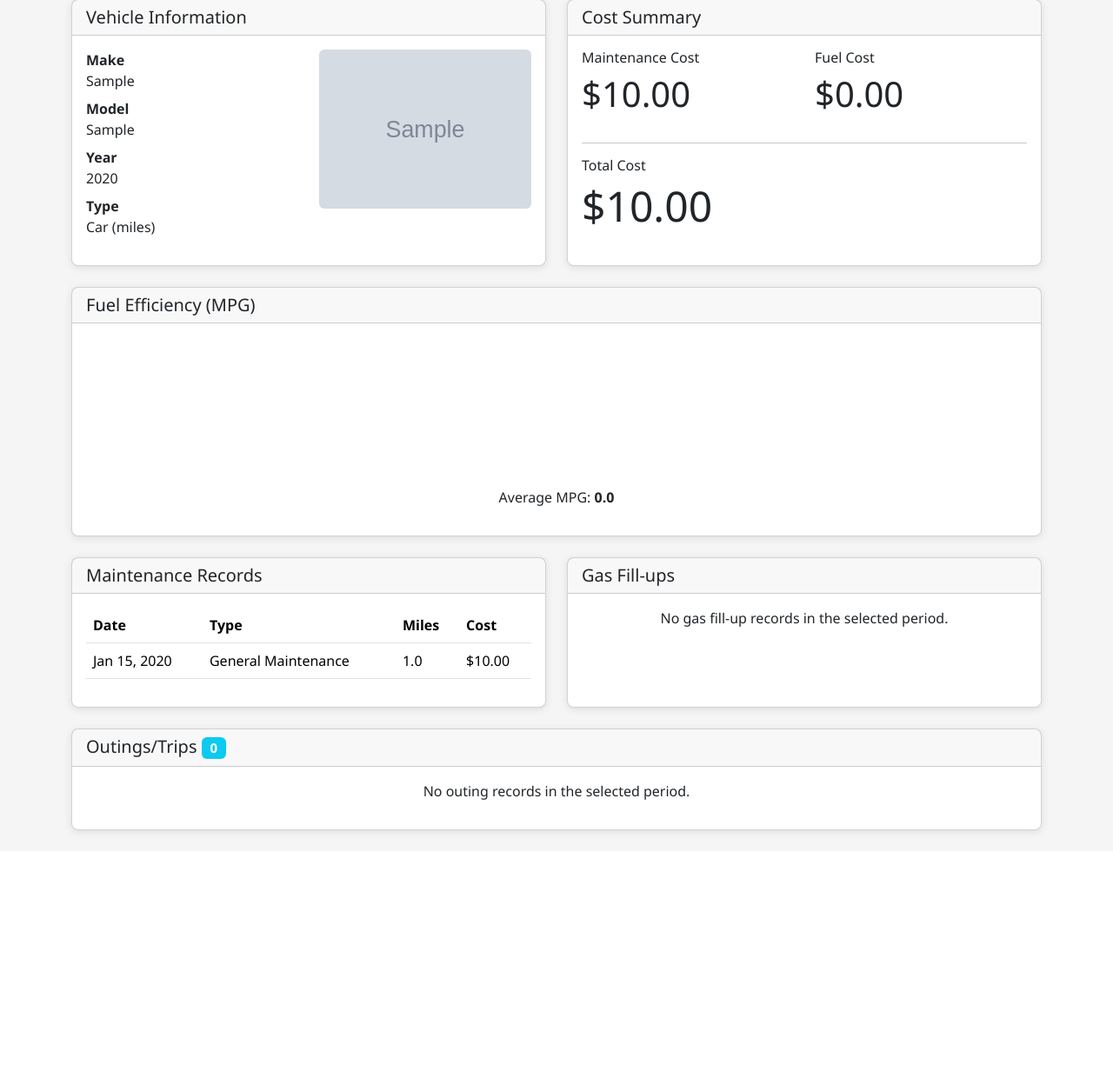
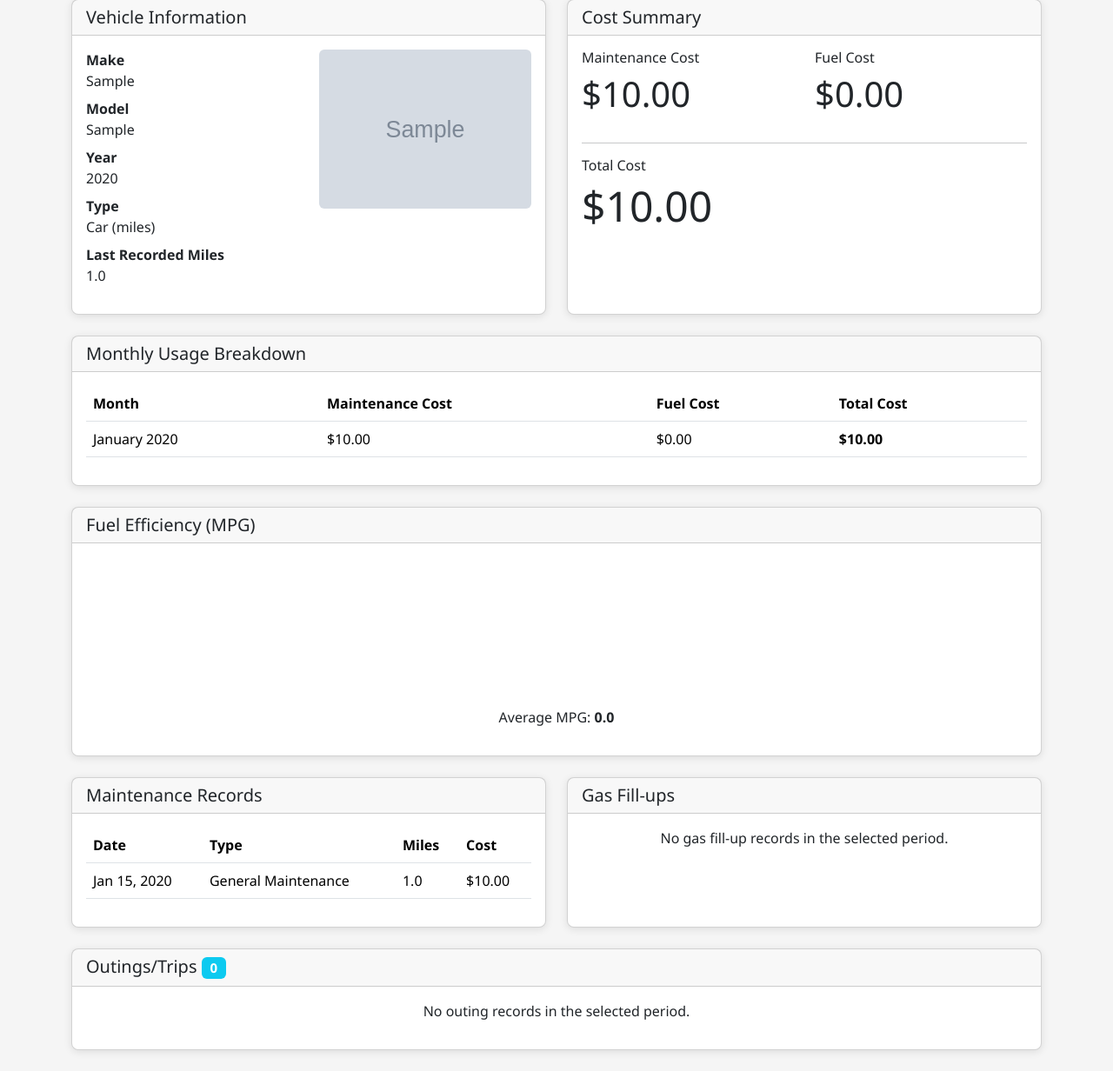
Before and after one commit to cloudflying87/triptrack, a Django app: page /reports/vehicle/1/ in a window 1280 px wide. Shown: the part 289-1521 px from the top of the page at 87% size. Before the commit the page ends 1252 px from the top, so only its background shows below. Run offline with Django 5.2, Linux system fonts and the light colour scheme; a user stored in the database is signed in; tables that the repository leaves empty hold one stand-in row (values such as "Sample post"); grey boxes marked "Sample" are stand-in pictures; data that the repository does not hold is empty; a map, chart or similar area stays blank; some libraries are stand-ins or nearby versions.

Commit message:
Updated sorting. and added hours and miles from last reading

```diff
--- a/tracker/templates/tracker/vehicle_report.html
+++ b/tracker/templates/tracker/vehicle_report.html
@@ -53,6 +53,15 @@
 
                             <dt>Type</dt>
                             <dd>{{ vehicle.get_type_display }}</dd>
+
+                            <dt>Last Recorded {{ reading_label }}</dt>
+                            <dd>
+                                {% if last_reading %}
+                                    {{ last_reading }}
+                                {% else %}
+                                    No data
+                                {% endif %}
+                            </dd>
                         </dl>
                     </div>
                     <div class="col-md-6">
@@ -102,6 +111,62 @@
         </div>
     </div>
 </div>
+
+{% if monthly_stats %}
+<div class="row mb-4">
+    <div class="col-12">
+        <div class="card">
+            <div class="card-header">
+                <h5 class="mb-0">Monthly Usage Breakdown</h5>
+            </div>
+            <div class="card-body">
+                <div class="table-responsive">
+                    <table class="table table-hover">
+                        <thead>
+                            <tr>
+                                <th>Month</th>
+                                <th>Maintenance Cost</th>
+                                <th>Fuel Cost</th>
+                                <th>Total Cost</th>
+                            </tr>
+                        </thead>
+                        <tbody>
+                            {% for stat in monthly_stats %}
+                                <tr>
+                                    <td>{{ stat.month|date:"F Y" }}</td>
+                                    <td>
+                                        {% if stat.maintenance_cost %}
+                                            ${{ stat.maintenance_cost|floatformat:2 }}
+                                        {% else %}
+                                            $0.00
+                                        {% endif %}
+                                    </td>
+                                    <td>
+                                        {% if stat.gas_cost %}
+                                            ${{ stat.gas_cost|floatformat:2 }}
+                                        {% else %}
+                                            $0.00
+                                        {% endif %}
+                                    </td>
+                                    <td>
+                                        <strong>
+                                            {% if stat.total_cost %}
+                                                ${{ stat.total_cost|floatformat:2 }}
+                                            {% else %}
+                                                $0.00
+                                            {% endif %}
+                                        </strong>
+                                    </td>
+                                </tr>
+                            {% endfor %}
+                        </tbody>
+                    </table>
+                </div>
+            </div>
+        </div>
+    </div>
+</div>
+{% endif %}
 
 {% if vehicle.type == 'car' and mpg_data %}
 <div class="row mb-4">
@@ -190,15 +255,21 @@
                             <thead>
                                 <tr>
                                     <th>Date</th>
+                                    {% if vehicle.type == 'car' %}
                                         <th>Gallons</th>
                                         <th>Cost</th>
                                         <th>MPG</th>
+                                    {% else %}
+                                        <th>Hours</th>
+                                        <th>Cost</th>
+                                    {% endif %}
                                 </tr>
                             </thead>
                             <tbody>
                                 {% for event in gas_events %}
                                     <tr>
                                         <td>{{ event.date|date:"M d, Y" }}</td>
+                                        {% if vehicle.type == 'car' %}
                                             <td>
                                                 {% if event.gallons %}
                                                     {{ event.gallons }}
@@ -220,6 +291,22 @@
                                                     -
                                                 {% endif %}
                                             </td>
+                                        {% else %}
+                                            <td>
+                                                {% if event.hours %}
+                                                    {{ event.hours }}
+                                                {% else %}
+                                                    -
+                                                {% endif %}
+                                            </td>
+                                            <td>
+                                                {% if event.total_cost %}
+                                                    ${{ event.total_cost }}
+                                                {% else %}
+                                                    -
+                                                {% endif %}
+                                            </td>
+                                        {% endif %}
                                     </tr>
                                 {% endfor %}
                             </tbody>
--- a/tracker/views.py
+++ b/tracker/views.py
@@ -8,6 +8,7 @@ from django.contrib.auth.mixins import LoginRequiredMixin, UserPassesTestMixin
 from django.views.generic.edit import FormView
 from django.contrib import messages
 from django.db.models import Sum, Count, Avg, F, Q
+from django.db.models.functions import TruncMonth
 from datetime import datetime, timedelta
 from django.http import JsonResponse, HttpResponse
 from django.urls import reverse_lazy
@@ -919,10 +920,10 @@ class VehicleReportView(LoginRequiredMixin, DetailView):
         if end_date:
             events = events.filter(date__lte=end_date)
 
-        # Group events by type
-        maintenance_events = events.filter(event_type='maintenance')
-        gas_events = events.filter(event_type='gas')
-        outing_events = events.filter(event_type='outing')
+        # Group events by type (ordered by newest first)
+        maintenance_events = events.filter(event_type='maintenance').order_by('-date')
+        gas_events = events.filter(event_type='gas').order_by('-date')
+        outing_events = events.filter(event_type='outing').order_by('-date')
 
         # Calculate statistics
         total_maintenance_cost = maintenance_events.aggregate(Sum('total_cost'))['total_cost__sum'] or 0
@@ -948,6 +949,29 @@ class VehicleReportView(LoginRequiredMixin, DetailView):
         else:
             avg_mpg = 0
 
+        # Calculate monthly usage statistics
+        monthly_stats = (
+            events
+            .annotate(month=TruncMonth('date'))
+            .values('month')
+            .annotate(
+                maintenance_cost=Sum('total_cost', filter=Q(event_type='maintenance')),
+                gas_cost=Sum('total_cost', filter=Q(event_type='gas')),
+                total_cost=Sum('total_cost')
+            )
+            .order_by('-month')
+        )
+
+        # Get last recorded mileage or hours
+        if vehicle.type == 'car':
+            last_reading_event = events.filter(miles__isnull=False).order_by('-date', '-miles').first()
+            last_reading = last_reading_event.miles if last_reading_event else None
+            reading_label = 'Miles'
+        else:
+            last_reading_event = events.filter(hours__isnull=False).order_by('-date', '-hours').first()
+            last_reading = last_reading_event.hours if last_reading_event else None
+            reading_label = 'Hours'
+
         context.update({
             'maintenance_events': maintenance_events,
             'gas_events': gas_events,
@@ -957,6 +981,9 @@ class VehicleReportView(LoginRequiredMixin, DetailView):
             'total_cost': total_maintenance_cost + total_gas_cost,
             'avg_mpg': avg_mpg,
             'mpg_data': mpg_data_json,  # Now a properly formatted JSON string
+            'monthly_stats': monthly_stats,
+            'last_reading': last_reading,
+            'reading_label': reading_label,
             'start_date': start_date,
             'end_date': end_date,
         })
```
Lines whose indentation alone changed are shown as unchanged.
